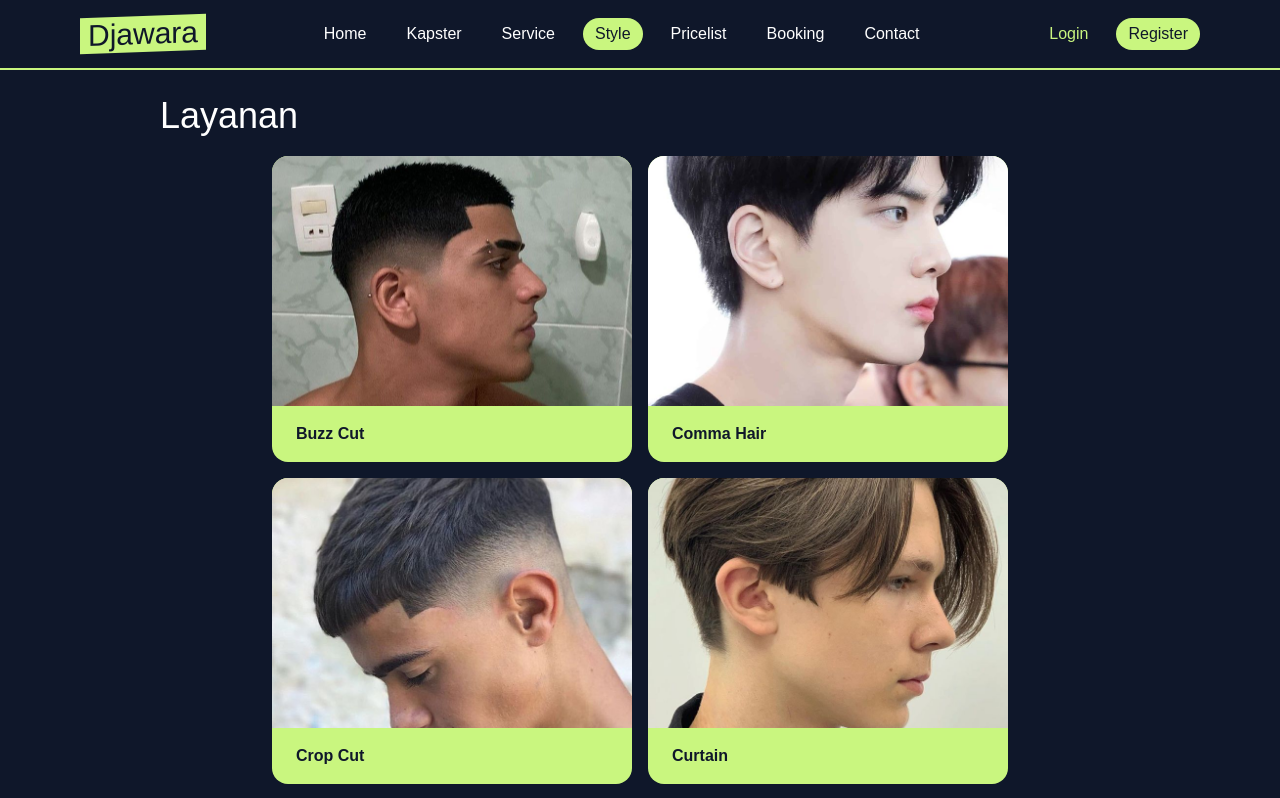
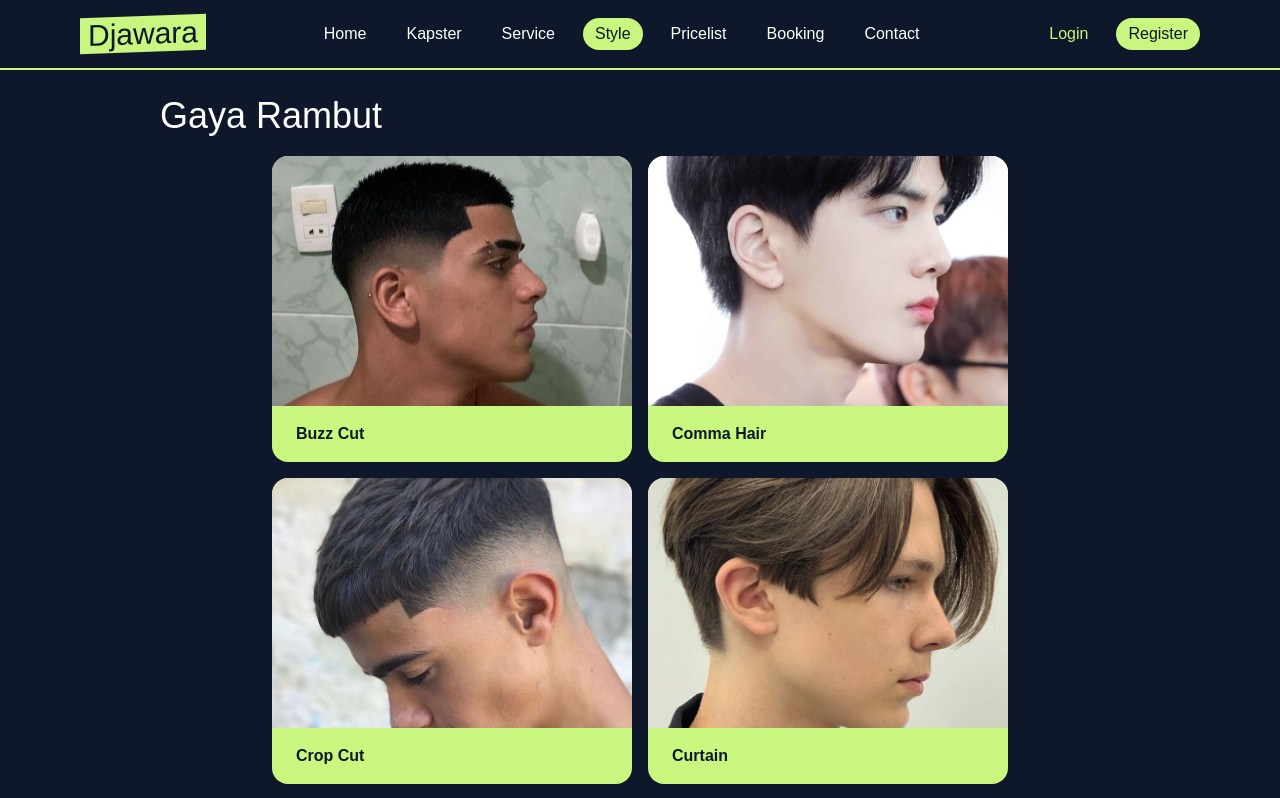
Before and after one commit to nudriin/djawara-barbershop-frontend, a React (Vite) app: page /hair-model in a window 1280 px wide. Shown: the top 798 px of the page. Built offline with nearby package versions, Linux system fonts and the light colour scheme.

Commit message:
Fix header in HairModel pages

```diff
--- a/src/pages/public/HairModel.jsx
+++ b/src/pages/public/HairModel.jsx
@@ -19,7 +19,7 @@ export default function HairModel() {
     <PublicLayout>
             <section className="min-h-screen py-24 text-white bg-slate-900">
                 <div className="w-9/12 mx-auto space-y-5">
-                    <h1 className="text-4xl font-futura">Layanan</h1>
+                    <h1 className="text-4xl font-futura">Gaya Rambut</h1>
                     <div className="flex flex-col flex-wrap items-center justify-center gap-4 sm:flex-row">
                         <div className="max-w-sm overflow-hidden text-center hover:bg-purple rounded-2xl bg-lime text-slate-900 hover:text-white">
                             <img src={buzz} className="object-cover object-center w-[360px] h-[250px]" />
```
